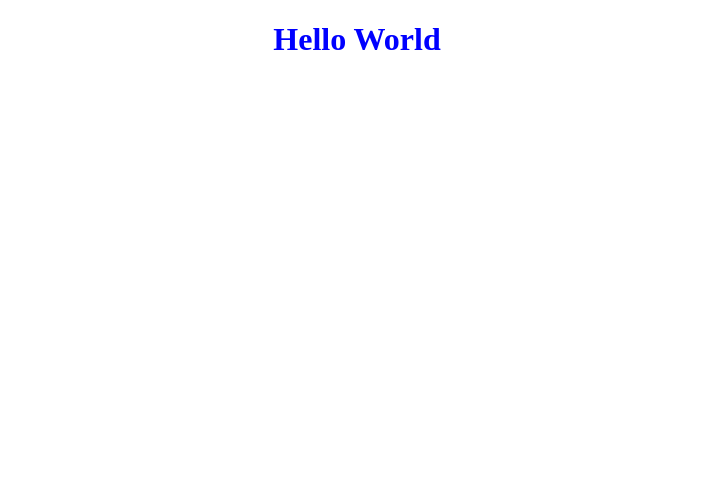
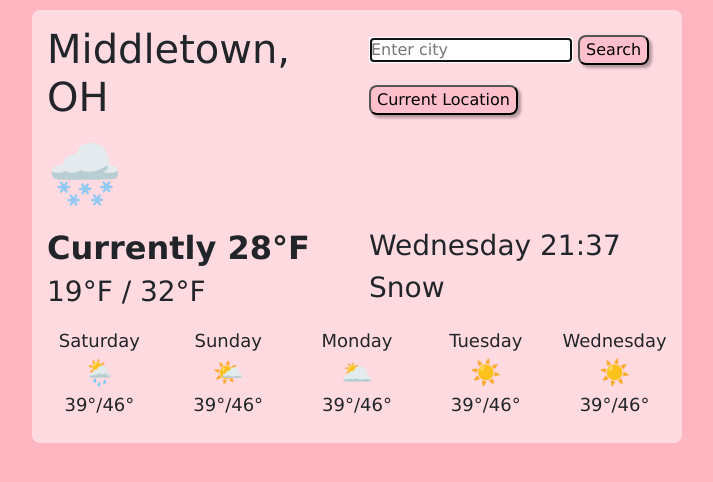
Before and after one commit to rookiebehaviour/weather-app, a plain HTML site: page index.html in a window 1280 px wide. Shown: the whole page, without its empty margins (283-996 px from the left). Drawn offline with nearby package versions, Linux system fonts and the light colour scheme.

Commit message:
Updated index, CSS, and script files

```diff
--- a/index.html
+++ b/index.html
@@ -4,11 +4,80 @@
     <meta charset="UTF-8" />
     <meta http-equiv="X-UA-Compatible" content="IE=edge" />
     <meta name="viewport" content="width=device-width, initial-scale=1.0" />
-    <title>Document</title>
-    <link rel="stylesheet" href="style.css" />
+    <title>Weather App</title>
+    <link
+      href="https://cdn.jsdelivr.net/npm/bootstrap@5.2.3/dist/css/bootstrap.min.css"
+      rel="stylesheet"
+      integrity="sha384-rbsA2VBKQhggwzxH7pPCaAqO46MgnOM80zW1RWuH61DGLwZJEdK2Kadq2F9CUG65"
+      crossorigin="anonymous"
+    />
+    <script src="https://unpkg.com/axios@1.1.2/dist/axios.min.js"></script>
+    <link rel="stylesheet" href="src/style.css" />
   </head>
   <body>
-    <h1>Hello World</h1>
-    <script src="script.js"></script>
+    <div class="container">
+      <div class="row">
+        <div class="col-6">
+          <h1 id="city">Middletown, OH</h1>
+          <div class="current-weather-icon">🌨️</div>
+        </div>
+
+        <div class="col-6">
+          <form class="search-box">
+            <input
+              type="search"
+              id="search-city"
+              placeholder="Enter city"
+              autofocus
+              autocomplete="off"
+            />
+            <input type="submit" id="search-button" value="Search" />
+          </form>
+          <button id="location-button">Current Location</button>
+        </div>
+      </div>
+
+      <div class="row">
+        <div class="col-6">
+          <h2 class="current-temperature">Currently 28°F</h2>
+
+          <h3 class="current-low-high">19°F / 32°F</h3>
+        </div>
+
+        <div class="col-6">
+          <h3 id="todays-date">Friday</h3>
+          <h3>Snow</h3>
+        </div>
+      </div>
+
+      <div class="row">
+        <div class="col days">
+          Saturday
+          <div class="weather-icons">🌦️</div>
+          <div>39°/46°</div>
+        </div>
+        <div class="col days">
+          Sunday
+          <div class="weather-icons">🌤️</div>
+          <div>39°/46°</div>
+        </div>
+        <div class="col days">
+          Monday
+          <div class="weather-icons">🌥️</div>
+          <div>39°/46°</div>
+        </div>
+        <div class="col days">
+          Tuesday
+          <div class="weather-icons">☀️</div>
+          <div>39°/46°</div>
+        </div>
+        <div class="col days">
+          Wednesday
+          <div class="weather-icons">☀️</div>
+          <div>39°/46°</div>
+        </div>
+      </div>
+    </div>
+    <script src="src/script.js"></script>
   </body>
 </html>
--- a/script.js
+++ /dev/null
@@ -1 +0,0 @@
-alert(`It's working!`);
--- /dev/null
+++ b/src/script.js
@@ -0,0 +1,77 @@
+// Date
+
+let date = new Date();
+let day = date.getDay();
+let hour = date.getHours();
+let minute = date.getMinutes();
+
+if (hour < 10) {
+  hour = `0${hour}`;
+}
+
+if (minute < 10) {
+  minute = `0${minute}`;
+}
+
+let weekDays = [
+  "Sunday",
+  "Monday",
+  "Tuesday",
+  "Wednesday",
+  "Thursday",
+  "Friday",
+  "Saturday",
+];
+
+let todaysDate = document.querySelector("#todays-date");
+todaysDate.innerHTML = `${weekDays[day]} ${hour}:${minute}`;
+
+// Weather
+
+function getWeather(position) {
+  let temperature = Math.round(position.data.main.temp);
+  let city = position.data.name;
+  let h2 = document.querySelector("h2");
+  h2.innerHTML = `Currently ${temperature}°F`;
+  let h1 = document.querySelector("h1");
+  h1.innerHTML = `${city}`;
+}
+
+// Get Geo Location
+
+function getLocation(response) {
+  let apiKey = "7784a4cd4aa2e0c25ead7bd96d585b8a";
+  let lat = response.coords.latitude;
+  let lon = response.coords.longitude;
+  let units = "imperial";
+  let apiUrl = `https://api.openweathermap.org/data/2.5/weather?lat=${lat}&lon=${lon}&units=${units}&appid=${apiKey}`;
+
+  axios.get(apiUrl).then(getWeather);
+}
+
+let locationButton = document.querySelector("#location-button");
+locationButton.addEventListener("click", geoLocation);
+
+function geoLocation(event) {
+  event.preventDefault();
+  navigator.geolocation.getCurrentPosition(getLocation);
+}
+
+// City Search Box
+
+function search(event) {
+  event.preventDefault();
+  let apiKey = "7784a4cd4aa2e0c25ead7bd96d585b8a";
+  let searchCity = document.querySelector("#search-city");
+  let cityName = `${searchCity.value}`;
+  let units = "imperial";
+  let apiUrl = `https://api.openweathermap.org/data/2.5/weather?q=${cityName}&units=${units}&appid=${apiKey}`;
+  let city = document.querySelector("#city");
+
+  city.innerHTML = `${cityName}`;
+
+  axios.get(apiUrl).then(getWeather);
+}
+
+let searchBox = document.querySelector(".search-box");
+searchBox.addEventListener("submit", search);
--- /dev/null
+++ b/src/style.css
@@ -0,0 +1,56 @@
+body {
+  font-family: Verdana, Geneva, Tahoma, sans-serif;
+  background: lightpink;
+}
+
+h3 a {
+  text-decoration: none;
+  font-weight: 300;
+  font-size: 20px;
+}
+
+#search-city {
+  border: none;
+}
+
+#location-button,
+#search-button {
+  background: pink;
+  color: black;
+  margin: 10px auto;
+  border-radius: 8px;
+  box-shadow: 3px 3px 3px rgba(0, 0, 0, 0.3);
+  transition: all 150ms ease-in-out;
+}
+
+#location-button:hover {
+  cursor: pointer;
+  transform: scale(1.1);
+}
+
+.container {
+  display: block;
+  background: rgba(255, 255, 255, 0.5);
+  max-width: 650px;
+  padding: 15px;
+  margin: 10px auto;
+  border-radius: 8px;
+}
+.current-weather-icon {
+  font-size: 60px;
+}
+
+.current-temperature {
+  font-weight: bold;
+}
+.row {
+  margin-bottom: 10px;
+}
+.days {
+  text-align: center;
+  font-size: 18px;
+}
+
+.weather-icons {
+  font-size: 25px;
+}
--- a/style.css
+++ /dev/null
@@ -1,4 +0,0 @@
-h1 {
-  text-align: center;
-  color: blue;
-}
```
